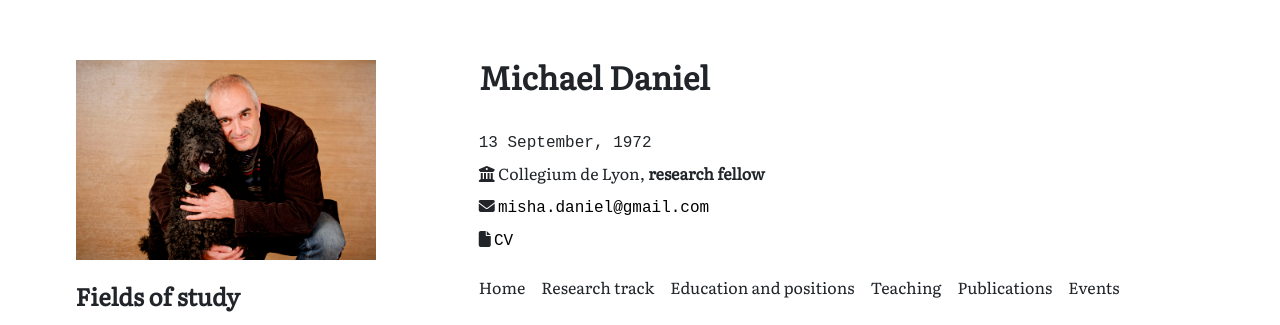
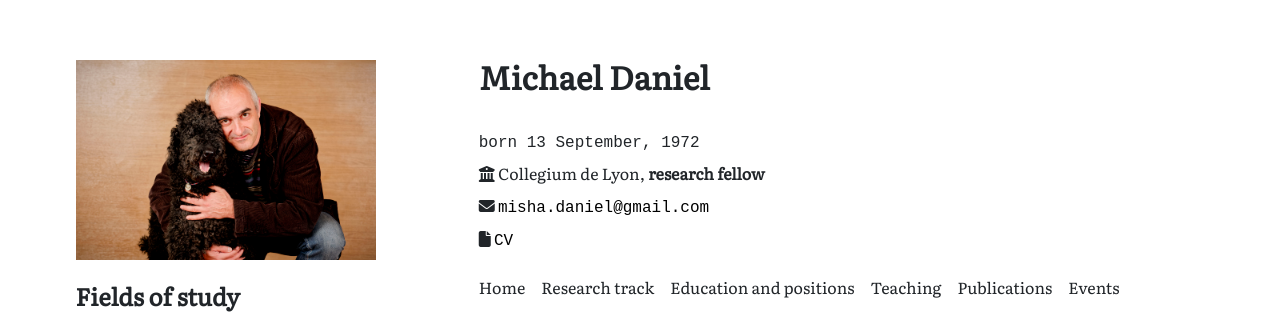
Before and after one commit to MishaDaniel/mishadaniel.github.io, a Jekyll site: the page built from index.html, in a window 1280 px wide. Shown: the top 325 px of the page. Built offline with Jekyll 4.4.1, drawn with Linux system fonts in a browser that asks for light colours; nearby versions of some CDN libraries.

Commit message:
Update general.yml

```diff
--- a/_data/general.yml
+++ b/_data/general.yml
@@ -1,6 +1,6 @@
 personal:
     name: Michael Daniel
-    born: 13 September, 1972
+    born: born 13 September, 1972
     nationality: Russian Federation
     university: Collegium de Lyon
     position: research fellow
```
